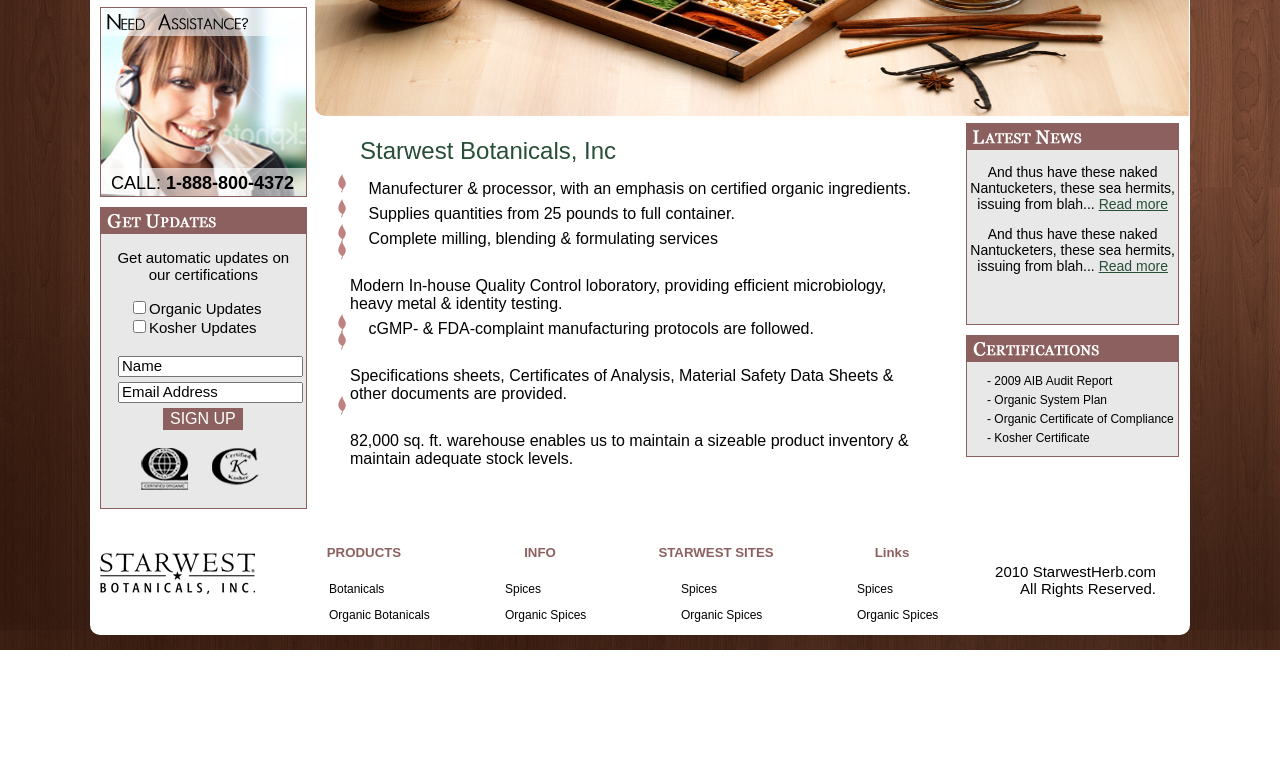
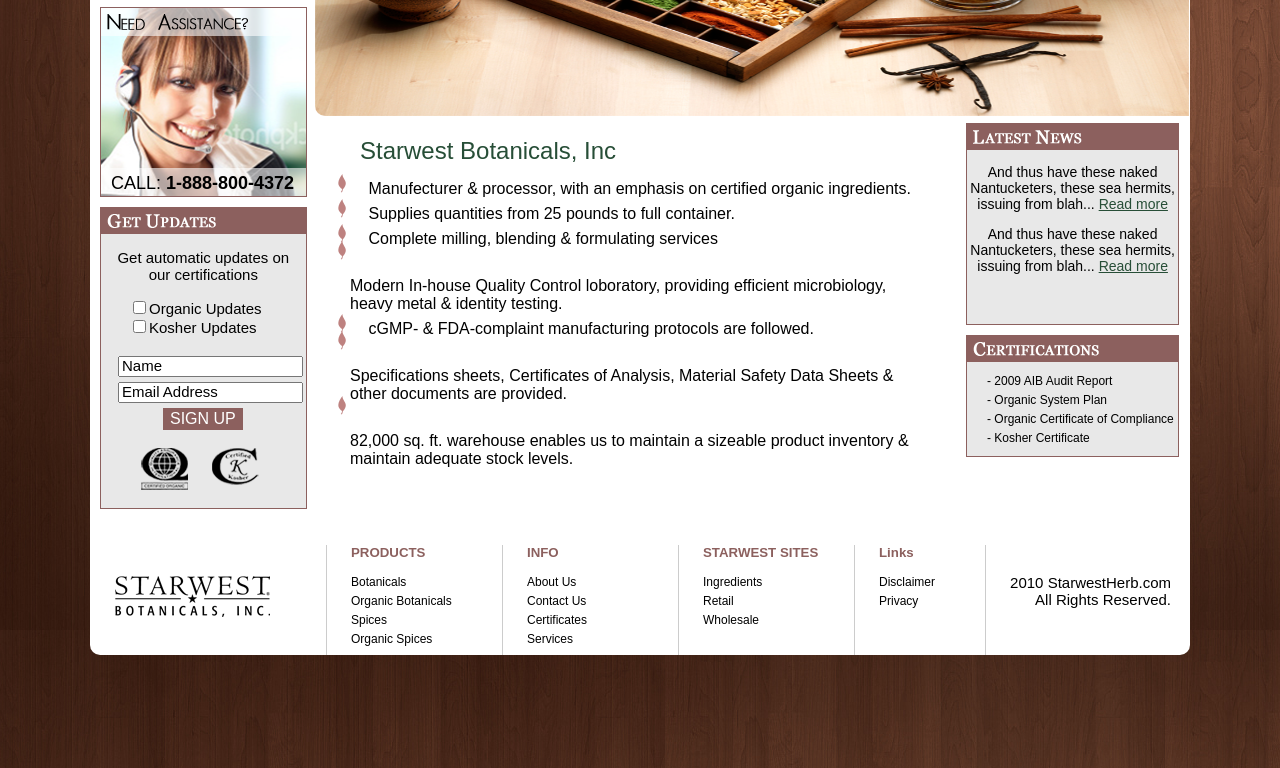
Before and after one commit to naveensonak09/htmltemplete, a plain HTML site: page index.html in a window 1280 px wide. Shown: the part 420-1188 px from the top of the page. Before the commit the page ends 1070 px from the top, so only its background shows below. Drawn offline with Linux system fonts and the light colour scheme.

Commit message:
footer completd for desktop

```diff
--- a/css/style.css
+++ b/css/style.css
@@ -129,7 +129,7 @@ a {
 .banner {
     background-color: white;
     border-radius: 10px;
-    height: 920px;
+    height: 940px;
     margin-top: 15px;
     margin-bottom: 15px;
 }
@@ -414,22 +414,77 @@ a {
 }
 
 .foot_1 {
-    padding-left: 10px;
-    padding-top: 30px;
+    padding-left: 25px;
+    padding-top: 53px;
 }
 
 .foot_6 {
     font-size: 15px;
     text-align: right;
-    padding-top: 40px;
+    margin-top: -45px;
+}
+
+.foot_6 a {
+    color: black;
 }
 
 h5 {
     color: #8c605e;
-    text-align: center;
+    padding-left: 60px;
+    /* text-align: center; */
+}
+
+h5 a {
+    color: #8c605e;
+    /* padding-left: 60px; */
+    /* text-align: center; */
 }
 
 .footer_text {
     font-size: 12px;
-    padding-left: 53px;
+    padding-left: 60px;
+    margin-top: -7px;
 }
+
+.footer_text {
+    font-size: 12px;
+    padding-left: 60px;
+    margin-top: -7px;
+}
+
+.footer_text a {
+    color: black;
+}
+
+.footline {
+    bottom: 113px;
+    width: 1px;
+    position: relative;
+    left: 35px;
+    height: 110px;
+}
+
+.footline3 {
+    bottom: 94px;
+    width: 1px;
+    position: relative;
+    left: 35px;
+    height: 110px;
+}
+
+.footline4 {
+    bottom: 75px;
+    position: relative;
+    left: 35px;
+    height: 110px;
+}
+
+.footline5 {
+    bottom: -67px;
+    position: relative;
+    left: -20px;
+    height: 110px;
+}
+
+
+/* padding-top: 50px; */
--- a/index.html
+++ b/index.html
@@ -204,30 +204,42 @@
                 </div>
             </div>
             <div class="footer">
-                <div class="foot_1 foot"><img src="img/footer_logo.png"></div>
+                <div class="foot_1 foot">
+                    <a href="#"><img src="img/footer_logo.png"></a>
+                </div>
                 <div class="foot_2 foot">
-                    <h5>PRODUCTS</h5>
-                    <p class="footer_text">Botanicals</p>
-                    <p class="footer_text">Organic Botanicals</p>
-
+                    <h5><a href="#">PRODUCTS</a></h5>
+                    <p class="footer_text"><a href="#">Botanicals</a></p>
+                    <p class="footer_text"><a href="#">Organic Botanicals</a></p>
+                    <p class="footer_text"><a href="#">Spices</a></p>
+                    <p class="footer_text"><a href="#">Organic Spices</a></p>
+                    <img class="footline" src="img/footline.png">
                 </div>
                 <div class="foot_3 foot">
-                    <h5>INFO </h5>
-                    <p class="footer_text">Spices</p>
-                    <p class="footer_text">Organic Spices</p>
+                    <h5><a href="#">INFO</a></h5>
+                    <p class="footer_text"><a href="#">About Us</a></p>
+                    <p class="footer_text"><a href="#">Contact Us</a></p>
+                    <p class="footer_text"><a href="#">Certificates</a></p>
+                    <p class="footer_text"><a href="#">Services</a></p>
+                    <img class="footline" src="img/footline.png">
                 </div>
                 <div class="foot_4 foot">
-                    <h5>STARWEST SITES</h5>
-                    <p class="footer_text">Spices</p>
-                    <p class="footer_text">Organic Spices</p>
+                    <h5><a href="#">STARWEST SITES</a></h5>
+                    <p class="footer_text"><a href="#">Ingredients</a></p>
+                    <p class="footer_text"><a href="#">Retail</a></p>
+                    <p class="footer_text"><a href="#">Wholesale</a></p>
+                    <img class="footline3" src="img/footline.png">
                 </div>
                 <div class="foot_5 foot">
-                    <h5>Links</h5>
-                    <p class="footer_text">Spices</p>
-                    <p class="footer_text">Organic Spices</p>
+                    <h5><a href="#">Links</a></h5>
+                    <p class="footer_text"><a href="#">Disclaimer</a></p>
+                    <p class="footer_text"><a href="#">Privacy</a></p>
+                    <img class="footline4" src="img/footline.png">
                 </div>
                 <div class="foot_6 foot">
-                    2010 StarwestHerb.com All Rights Reserved.
+                    <img class="footline5" src="img/footline.png">
+
+                    <a href="#">2010 StarwestHerb.com All Rights Reserved.</a>
                 </div>
             </div>
         </div>
```
Also changed, not shown: img/footline.png (added).
